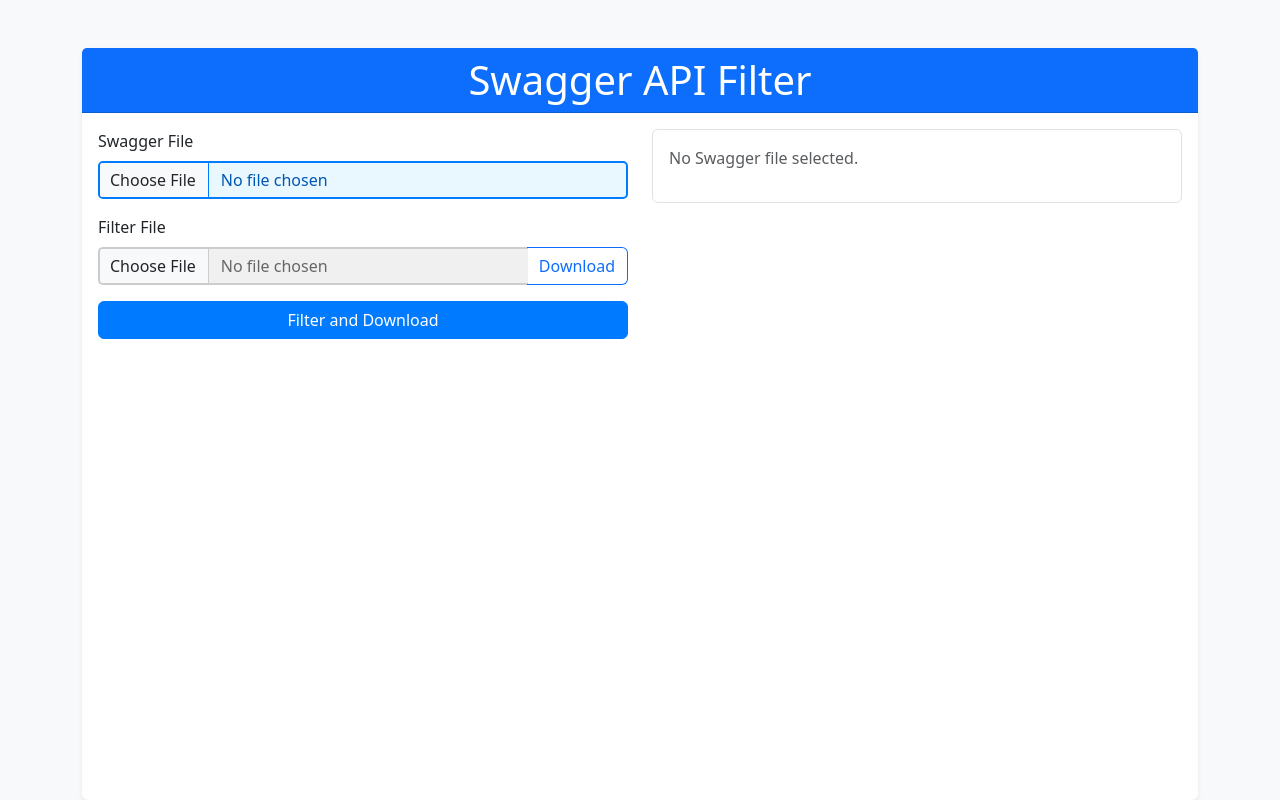
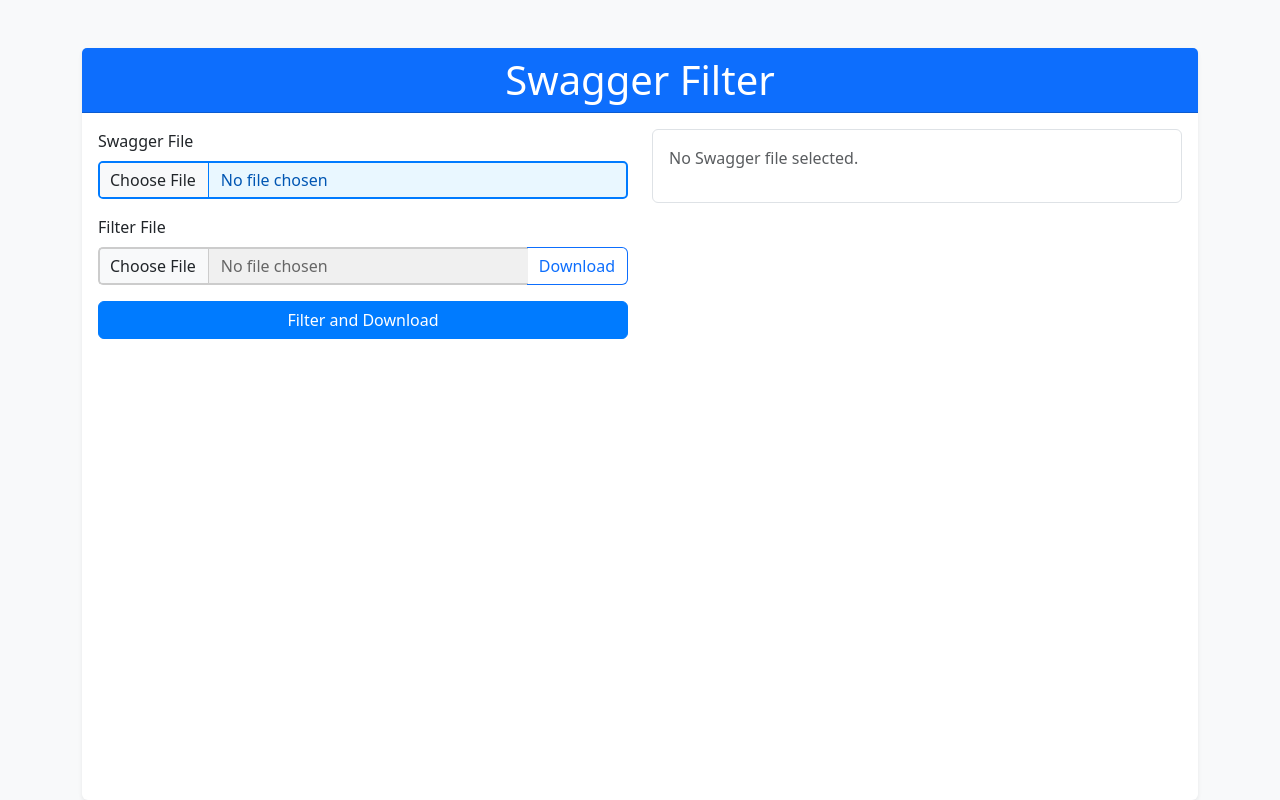
Before and after one commit to TrucJ/swagger-api-filter, a Flask app: page / in a window 1280 px wide. Run offline with Flask 3, Linux system fonts and the light colour scheme.

Commit message:
refactor: rename project to Swagger Filter

```diff
--- a/templates/index.html
+++ b/templates/index.html
@@ -3,7 +3,7 @@
 <head>
     <meta charset="UTF-8">
     <meta name="viewport" content="width=device-width, initial-scale=1.0">
-    <title>Swagger API Filter</title>
+    <title>Swagger Filter</title>
     <link href="https://cdn.jsdelivr.net/npm/bootstrap@5.3.0/dist/css/bootstrap.min.css" rel="stylesheet">
     <link href="/static/css/styles.css" rel="stylesheet">
 </head>
@@ -11,7 +11,7 @@
     <div class="container mt-5 my-auto d-flex flex-column flex-grow-1">
         <div class="card shadow-sm flex-grow-1">
             <div class="card-header bg-primary text-white">
-                <h1 class="mb-0">Swagger API Filter</h1>
+                <h1 class="mb-0">Swagger Filter</h1>
             </div>
             <div class="card-body d-flex flex-column flex-grow-1">
                 <div class="row flex-grow-1">
```
Also changed, not shown: README.md.
